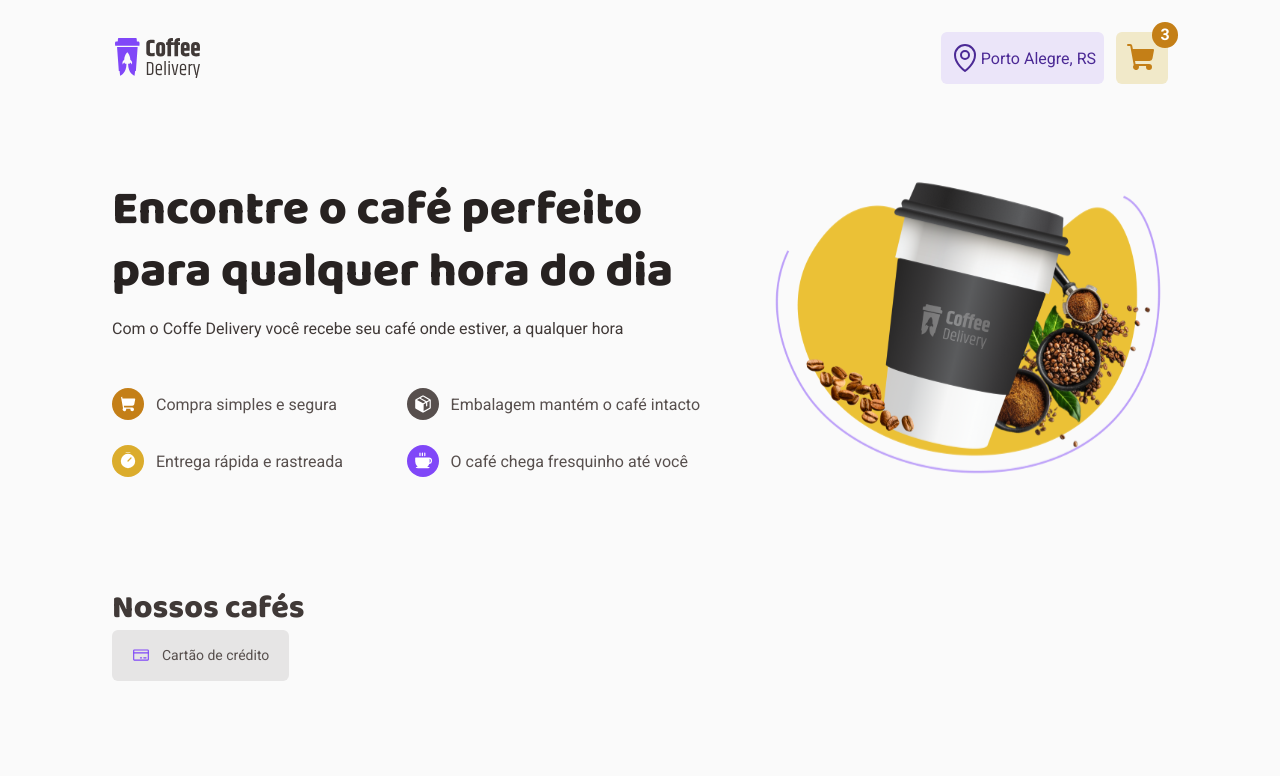
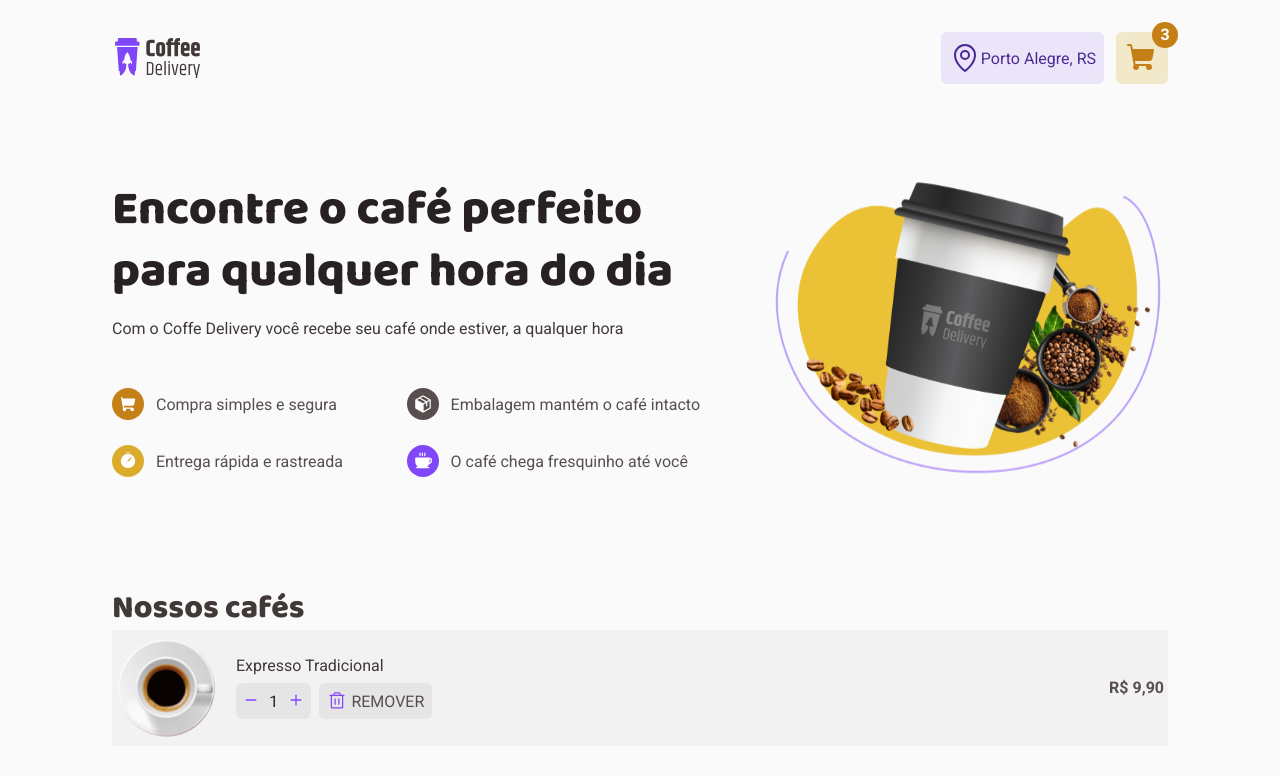
Before and after one commit to thyago608/coffee-delivery, a React (Vite) app: page / in a window 1280 px wide. Shown: the top 776 px of the page. Built offline with nearby package versions, Linux system fonts and the light colour scheme.

Commit message:
Created and Styled CartItem

```diff
--- /dev/null
+++ b/src/components/AmountButtons/index.tsx
@@ -0,0 +1,16 @@
+import { Minus, Plus } from 'phosphor-react'
+import { Container } from './styles'
+
+export function AmountButtons() {
+  return (
+    <Container>
+      <button type="button">
+        <Minus size={14} weight="bold" />
+      </button>
+      <span>1</span>
+      <button type="button">
+        <Plus size={14} weight="bold" />
+      </button>
+    </Container>
+  )
+}
--- /dev/null
+++ b/src/components/AmountButtons/styles.ts
@@ -0,0 +1,27 @@
+import styled from 'styled-components'
+
+export const Container = styled.div`
+  background: ${(props) => props.theme.colors['base-button']};
+
+  display: flex;
+  align-items: center;
+  gap: 0.2rem;
+  color: ${(props) => props.theme.colors['base-title']};
+  border-radius: 6px;
+
+  svg {
+    color: ${(props) => props.theme.colors.purple};
+  }
+
+  button {
+    padding: 0.5rem;
+
+    &:hover {
+      background: ${(props) => props.theme.colors['base-hover']};
+
+      svg {
+        color: ${(props) => props.theme.colors['purple-dark']};
+      }
+    }
+  }
+`
--- a/src/components/Cart/index.tsx
+++ b/src/components/CartButton/index.tsx
@@ -1,7 +1,7 @@
 import { ShoppingCart } from 'phosphor-react'
 import { Container, Label } from './styles'
 
-export function Cart() {
+export function CartButton() {
   return (
     <Container to="/checkout">
       <ShoppingCart size={32} weight="fill" />
--- /dev/null
+++ b/src/components/CartItem/index.tsx
@@ -0,0 +1,29 @@
+import coffeeImg from 'assets/Image.svg'
+import { AmountButtons } from 'components/AmountButtons'
+import { Trash } from 'phosphor-react'
+import {
+  Container,
+  AmountContainer,
+  Title,
+  RemoveButton,
+  Price,
+} from './styles'
+
+export function CartItem() {
+  return (
+    <Container>
+      <img src={coffeeImg} alt="" />
+      <div>
+        <Title>Expresso Tradicional</Title>
+        <AmountContainer>
+          <AmountButtons />
+          <RemoveButton>
+            <Trash size={20} />
+            Remover
+          </RemoveButton>
+        </AmountContainer>
+      </div>
+      <Price>R$ 9,90</Price>
+    </Container>
+  )
+}
--- /dev/null
+++ b/src/components/CartItem/styles.ts
@@ -0,0 +1,49 @@
+import styled from 'styled-components'
+
+export const Container = styled.div`
+  padding: 0.5rem 0.25rem;
+  background: ${(props) => props.theme.colors['base-card']};
+
+  display: flex;
+  align-items: center;
+  gap: 1.25rem;
+`
+
+export const Title = styled.span`
+  color: ${(props) => props.theme.colors['base-subtitle']};
+`
+
+export const AmountContainer = styled.div`
+  margin-top: 0.5rem;
+  display: flex;
+  gap: 0.5rem;
+`
+
+export const RemoveButton = styled.button`
+  background: ${(props) => props.theme.colors['base-button']};
+  padding: 0.5rem;
+  border-radius: 6px;
+
+  display: flex;
+  align-items: center;
+  gap: 0.25rem;
+
+  color: ${(props) => props.theme.colors['base-text']};
+  text-transform: uppercase;
+
+  transition: background 0.3s ease;
+  svg {
+    color: ${(props) => props.theme.colors.purple};
+  }
+
+  &:hover {
+    background: ${(props) => props.theme.colors['base-hover']};
+  }
+`
+
+export const Price = styled.strong`
+  margin-left: auto;
+
+  color: ${(props) => props.theme.colors['base-text']};
+  font-weight: bold;
+`
--- a/src/components/Header/index.tsx
+++ b/src/components/Header/index.tsx
@@ -1,7 +1,6 @@
-import { Link } from 'react-router-dom'
-import { MapPin, ShoppingCart } from 'phosphor-react'
+import { MapPin } from 'phosphor-react'
 import { Container, Logo, Location, Navigation } from './styles'
-import { Cart } from 'components/Cart'
+import { CartButton } from 'components/CartButton'
 
 export function Header() {
   return (
@@ -13,7 +12,7 @@ export function Header() {
             <MapPin size={32} />
             Porto Alegre, RS
           </Location>
-          <Cart />
+          <CartButton />
         </Navigation>
       </div>
     </Container>
--- a/src/components/PaymentButton/styles.ts
+++ b/src/components/PaymentButton/styles.ts
@@ -2,7 +2,7 @@ import styled from 'styled-components'
 
 export const Button = styled.button`
   height: 51px;
-  padding: 0 20px;
+  padding: 0 1.25rem;
 
   display: flex;
   align-items: center;
--- a/src/pages/Home/index.tsx
+++ b/src/pages/Home/index.tsx
@@ -3,7 +3,6 @@ import {
   ShoppingCart,
   Package,
   Coffee as CoffeeIcon,
-  CreditCard,
 } from 'phosphor-react'
 import { CoffeeCard } from 'components/CoffeeCard'
 
@@ -20,7 +19,7 @@ import {
   CoffeeList,
   Heading,
 } from './styles'
-import { PaymentButton } from 'components/PaymentButton'
+import { CartItem } from 'components/CartItem'
 
 export function Home() {
   return (
@@ -67,10 +66,7 @@ export function Home() {
           <CoffeeCard />
         </CoffeeList> */}
 
-        <PaymentButton>
-          <CreditCard size={18} />
-          Cartão de crédito
-        </PaymentButton>
+        <CartItem />
       </SectionCoffee>
     </Main>
   )
```
Also changed, not shown: src/components/CoffeeCard/index.tsx (+3 -11 lines), src/components/CoffeeCard/styles.ts (+2 -24 lines), src/components/CartButton/styles.ts (renamed from src/components/Cart/styles.ts).
